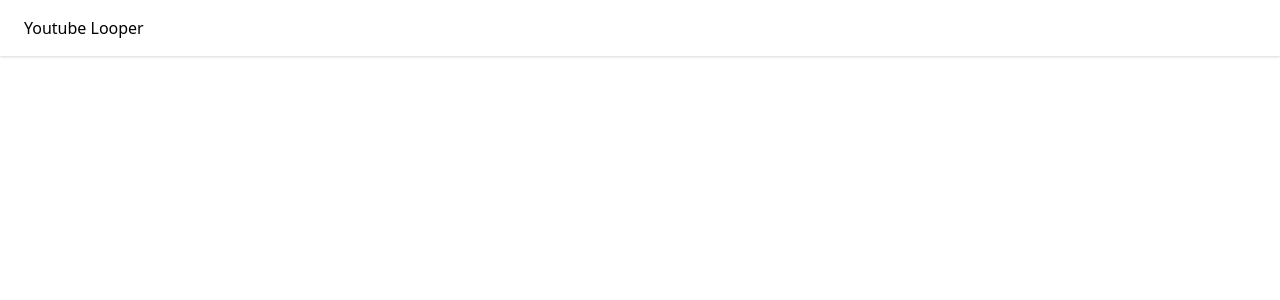
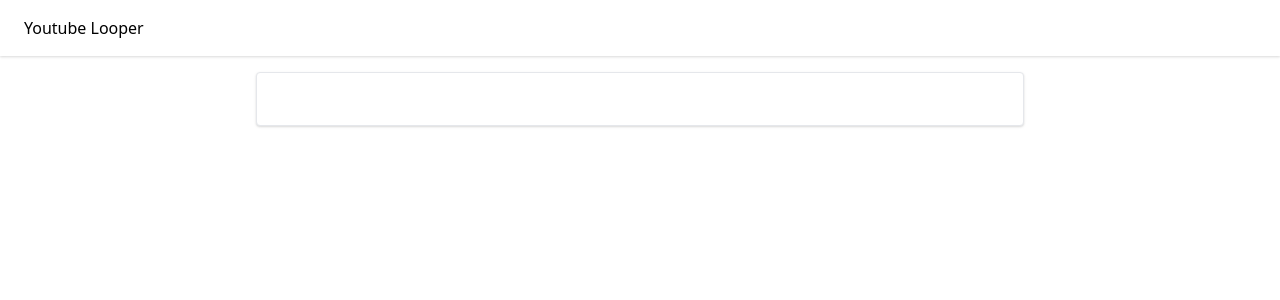
Before and after one commit to eggplantiny/yt-looper, a Vue app: page / in a window 1280 px wide. Shown: the top 300 px of the page. Built offline with nearby package versions, Linux system fonts and the light colour scheme; what @vueform/slider would draw is missing.

Commit message:
Home 화면 수정

```diff
--- a/src/pages/Home.vue
+++ b/src/pages/Home.vue
@@ -1,11 +1,43 @@
 <template>
   <div>
+    <text-field
+      v-model="searchValue"
+      @keydown.enter="onEntered"
+    />
   </div>
 </template>
 
-<script>
+<script lang="ts">
+import TextField from '@/components/atoms/TextField.vue'
+import {
+  ref
+} from 'vue'
+
+import {
+  useRoute,
+  useRouter
+} from "vue-router"
+
 export default {
-  name: 'Home'
+  name: 'Home',
+  components: {
+    TextField
+  },
+  setup () {
+    const searchValue = ref('')
+    const route = useRoute()
+    const router = useRouter()
+
+    const onEntered = () => {
+      const searchTarget = searchValue.value
+      router.push(`/${searchTarget}`)
+    }
+
+    return {
+      searchValue,
+      onEntered
+    }
+  }
 }
 </script>
 
```
